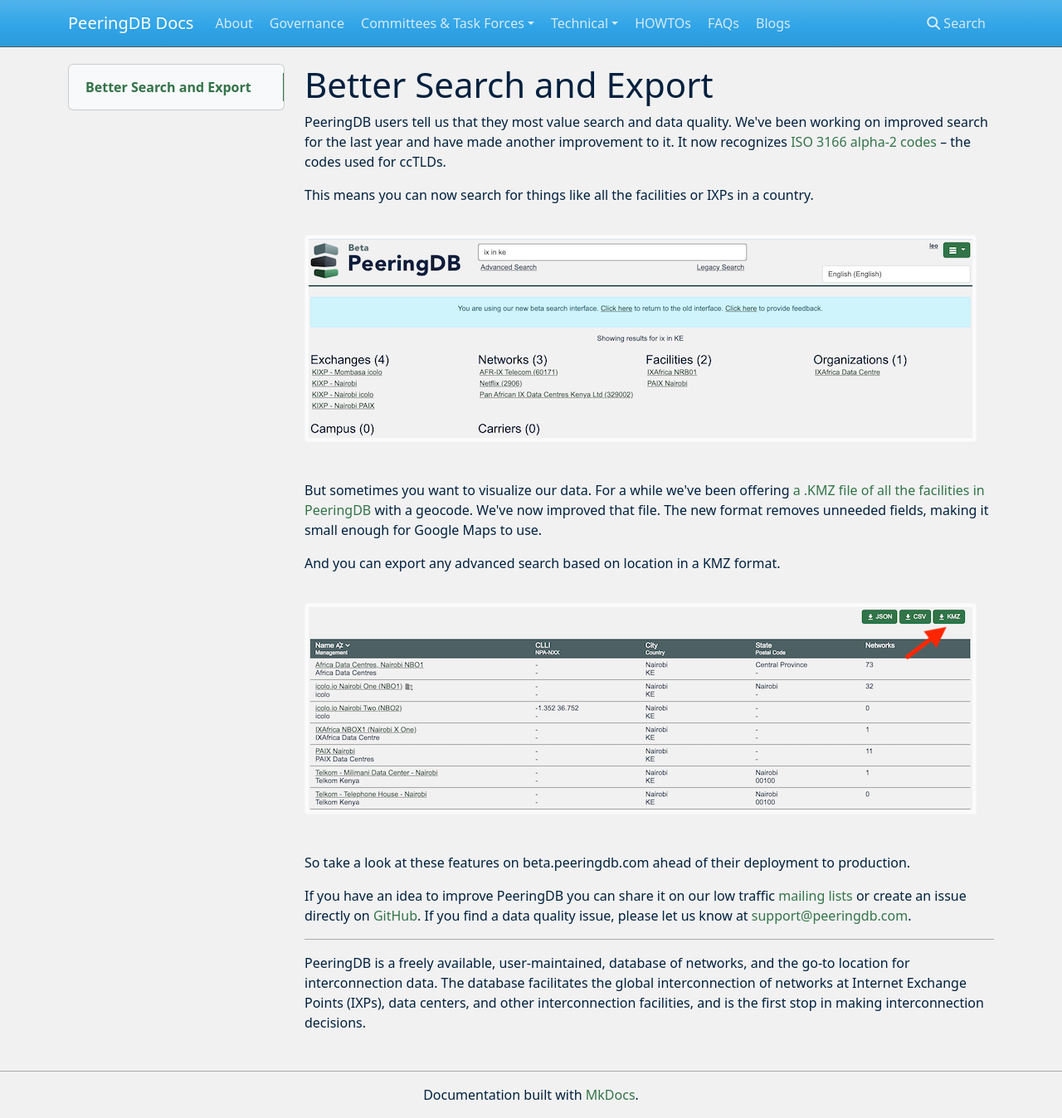
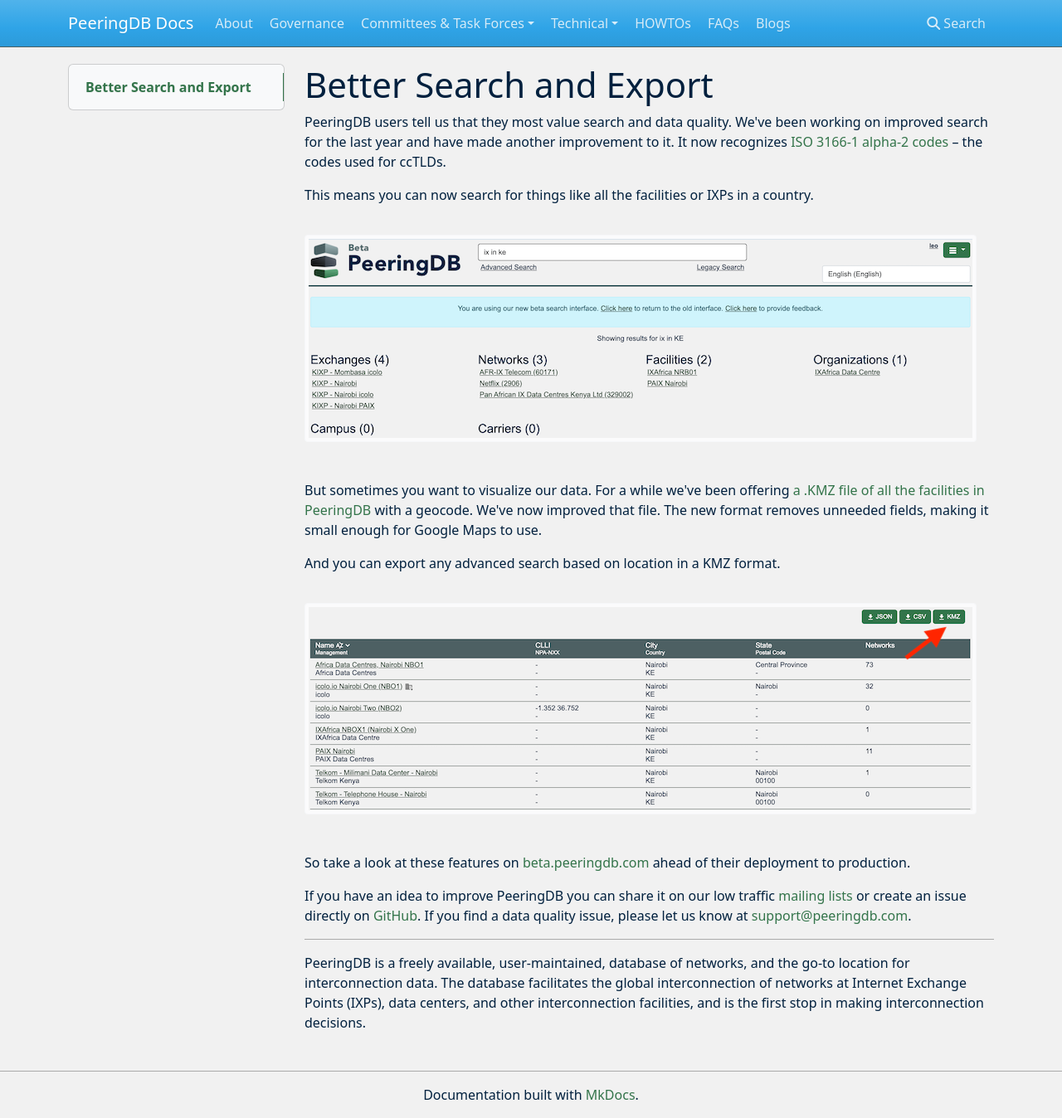
Before and after one commit to peeringdb/docs, an MkDocs documentation site: the page built from docs/blog/better_search_and_export.md, in a window 1280 px wide and 1348 px high. Shown: the whole window at 83% size. Built offline with MkDocs 1.6.1, drawn with Linux system fonts in a browser that asks for light colours; nearby versions of some CDN libraries.

Commit message:
Link 'Better Search and Export' blog.

```diff
--- a/docs/blog/better_search_and_export.md
+++ b/docs/blog/better_search_and_export.md
@@ -1,18 +1,18 @@
 # Better Search and Export
 
-PeeringDB users tell us that they most value search and data quality. We've been working on improved search for the last year and have made another improvement to it. It now recognizes [ISO 3166 alpha-2 codes](https://www.iso.org/iso-3166-country-codes.html) – the codes used for ccTLDs.
+PeeringDB users tell us that they most value search and data quality. We've been working on improved search for the last year and have made another improvement to it. It now recognizes [ISO 3166-1 alpha-2 codes](https://www.iso.org/iso-3166-country-codes.html) – the codes used for ccTLDs.
 
 This means you can now search for things like all the facilities or IXPs in a country.
 
 ![All IXPs in Kenya](images/iso_3166_support_in_simple_search.png)
 
-But sometimes you want to visualize our data. For a while we've been offering [a .KMZ file of all the facilities in PeeringDB](https://docs.peeringdb.com/blog/peeringdb_map_with_kmz/) with a geocode. We've now improved that file. The new format removes unneeded fields, making it small enough for Google Maps to use.
+But sometimes you want to visualize our data. For a while we've been offering [a .KMZ file of all the facilities in PeeringDB](/blog/peeringdb_map_with_kmz/) with a geocode. We've now improved that file. The new format removes unneeded fields, making it small enough for Google Maps to use.
 
 And you can export any advanced search based on location in a KMZ format.
 
 ![KMZ Export from Advanced Search](images/kmz_export_in_advanced_search.png)
 
-So take a look at these features on beta.peeringdb.com ahead of their deployment to production.
+So take a look at these features on [beta.peeringdb.com](https://beta.peeringdb.com) ahead of their deployment to production.
 
 If you have an idea to improve PeeringDB you can share it on our low traffic [mailing lists](https://docs.peeringdb.com/#mailing-lists) or create an issue directly on [GitHub](https://github.com/peeringdb/peeringdb/issues). If you find a data quality issue, please let us know at [support@peeringdb.com](mailto:support@peeringdb.com).
 
```
Also changed, not shown: docs/blogs.md (+1 -0 lines).
